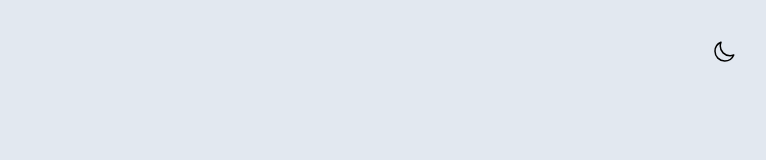
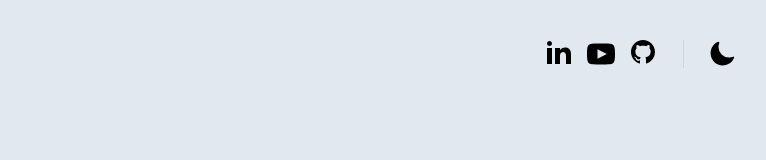
Before and after one commit to MarJose123/my-next-portfolio, a Next.js app: page / in a window 1280 px wide. Shown: the top 160 px of the page, without its empty margins (256-1022 px from the left). Built offline with nearby package versions, Linux system fonts and the light colour scheme.

Commit message:
feat: Add social media links to navigation
Add social media links to the navigation bar, including LinkedIn, Twitter, GitHub, and a dark mode toggle.

Signed-off-by: MarJose123 <18107626+MarJose123@users.noreply.github.com>

```diff
--- a/app/template.tsx
+++ b/app/template.tsx
@@ -16,30 +16,79 @@ export default function Template({children}: { children: React.ReactNode }) {
         <div className="flex w-full max-h-dvh py-10">
             <div className="flex w-full flex-col px-72">
                 <nav className='flex w-full'>
-                    <div className='flex bg-transparent ml-auto'>
+                    <div className='flex bg-transparent ml-auto gap-4'>
+                        <a
+                            href='https://www.linkedin.com/in/josie-darang'
+                            target='_blank'
+                            className='transition ease-in-out delay-150 hover:-translate-y-1 hover:scale-110'
+                        >
+                            <svg
+                                className="h-6 w-6 dark:fill-slate-300"
+                                fill="currentColor"
+                                viewBox="0 0 24 24"
+                            >
+                                <path
+                                    d="M4.98 3.5c0 1.381-1.11 2.5-2.48 2.5s-2.48-1.119-2.48-2.5c0-1.38 1.11-2.5 2.48-2.5s2.48 1.12 2.48 2.5zm.02 4.5h-5v16h5v-16zm7.982 0h-4.968v16h4.969v-8.399c0-4.67 6.029-5.052 6.029 0v8.399h4.988v-10.131c0-7.88-8.922-7.593-11.018-3.714v-2.155z"/>
+                            </svg>
+                        </a>
+                        <a
+                            href='#'
+                            target='_blank'
+                            className='transition ease-in-out delay-150 hover:-translate-y-1 hover:scale-110'
+                        >
+                            <svg
+                                className="h-7 w-7 dark:fill-slate-300"
+                                fill="currentColor"
+                                viewBox="0 0 24 24"
+                                aria-hidden="true"
+                            >
+                                <path
+                                    d="M19.615 3.184c-3.604-.246-11.631-.245-15.23 0-3.897.266-4.356 2.62-4.385 8.816.029 6.185.484 8.549 4.385 8.816 3.6.245 11.626.246 15.23 0 3.897-.266 4.356-2.62 4.385-8.816-.029-6.185-.484-8.549-4.385-8.816zm-10.615 12.816v-8l8 3.993-8 4.007z"/>
+                            </svg>
+                        </a>
+                        <a
+                            href='https://github.com/marjose123'
+                            target='_blank'
+                            className='transition ease-in-out delay-150 hover:-translate-y-1 hover:scale-110'
+                        >
+                            <svg viewBox="0 0 16 16"
+                                 className="w-6 h-6 dark:fill-slate-300"
+                                 fill="currentColor"
+                                 aria-hidden="true">
+                                <path
+                                    d="M8 0C3.58 0 0 3.58 0 8c0 3.54 2.29 6.53 5.47 7.59.4.07.55-.17.55-.38 0-.19-.01-.82-.01-1.49-2.01.37-2.53-.49-2.69-.94-.09-.23-.48-.94-.82-1.13-.28-.15-.68-.52-.01-.53.63-.01 1.08.58 1.23.82.72 1.21 1.87.87 2.33.66.07-.52.28-.87.51-1.07-1.78-.2-3.64-.89-3.64-3.95 0-.87.31-1.59.82-2.15-.08-.2-.36-1.02.08-2.12 0 0 .67-.21 2.2.82.64-.18 1.32-.27 2-.27.68 0 1.36.09 2 .27 1.53-1.04 2.2-.82 2.2-.82.44 1.1.16 1.92.08 2.12.51.56.82 1.27.82 2.15 0 3.07-1.87 3.75-3.65 3.95.29.25.54.73.54 1.48 0 1.07-.01 1.93-.01 2.2 0 .21.15.46.55.38A8.013 8.013 0 0016 8c0-4.42-3.58-8-8-8z"></path>
+                            </svg>
+                        </a>
+                        <div className='flex items-center border-l border-slate-300 ml-3 pl-6 dark:border-slate-800'>
                             <div
-                            className='block dark:hidden transition ease-in-out delay-150 hover:-translate-y-1 hover:scale-110'
+                                className='block dark:hidden transition ease-in-out delay-150 hover:-translate-y-1 hover:scale-110 cursor-pointer'
                                 onClick={() => {
                                     localStorage.theme = 'dark'
                                     setTheme('dark');
                                 }}>
-                            <svg xmlns="http://www.w3.org/2000/svg" fill="none" viewBox="0 0 24 24"
-                                 strokeWidth={1.5}
-                                 stroke="currentColor" className="w-6 h-6">
-                                <path strokeLinecap="round" strokeLinejoin="round"
-                                      d="M21.752 15.002A9.72 9.72 0 0 1 18 15.75c-5.385 0-9.75-4.365-9.75-9.75 0-1.33.266-2.597.748-3.752A9.753 9.753 0 0 0 3 11.25C3 16.635 7.365 21 12.75 21a9.753 9.753 0 0 0 9.002-5.998Z"/>
+
+                                <svg xmlns="http://www.w3.org/2000/svg" viewBox="0 0 24 24" fill="currentColor"
+                                     className="w-7 h-7 dark:stroke-slate-50">
+                                    <path fillRule="evenodd"
+                                          d="M9.528 1.718a.75.75 0 0 1 .162.819A8.97 8.97 0 0 0 9 6a9 9 0 0 0 9 9 8.97 8.97 0 0 0 3.463-.69.75.75 0 0 1 .981.98 10.503 10.503 0 0 1-9.694 6.46c-5.799 0-10.5-4.7-10.5-10.5 0-4.368 2.667-8.112 6.46-9.694a.75.75 0 0 1 .818.162Z"
+                                          clipRule="evenodd"/>
                                 </svg>
                             </div>
-                        <div className='hidden dark:block' onClick={() => {
+                            <div
+                                className='hidden dark:block transition ease-in-out delay-150 hover:-translate-y-1 hover:scale-110 cursor-pointer'
+                                onClick={() => {
                                     localStorage.theme = 'light'
                                     setTheme('light')
                                 }}>
-                            <svg xmlns="http://www.w3.org/2000/svg" fill="none" viewBox="0 0 24 24"
-                                 strokeWidth={1.5}
-                                 stroke="currentColor" className="w-6 h-6 dark:stroke-slate-50">
-                                <path strokeLinecap="round" strokeLinejoin="round"
-                                      d="M12 3v2.25m6.364.386-1.591 1.591M21 12h-2.25m-.386 6.364-1.591-1.591M12 18.75V21m-4.773-4.227-1.591 1.591M5.25 12H3m4.227-4.773L5.636 5.636M15.75 12a3.75 3.75 0 1 1-7.5 0 3.75 3.75 0 0 1 7.5 0Z"/>
+
+                                <svg xmlns="http://www.w3.org/2000/svg" viewBox="0 0 24 24" fill="currentColor"
+                                     className="w-7 h-7 dark:stroke-slate-50  dark:fill-slate-300">
+                                    <path
+                                        d="M12 2.25a.75.75 0 0 1 .75.75v2.25a.75.75 0 0 1-1.5 0V3a.75.75 0 0 1 .75-.75ZM7.5 12a4.5 4.5 0 1 1 9 0 4.5 4.5 0 0 1-9 0ZM18.894 6.166a.75.75 0 0 0-1.06-1.06l-1.591 1.59a.75.75 0 1 0 1.06 1.061l1.591-1.59ZM21.75 12a.75.75 0 0 1-.75.75h-2.25a.75.75 0 0 1 0-1.5H21a.75.75 0 0 1 .75.75ZM17.834 18.894a.75.75 0 0 0 1.06-1.06l-1.59-1.591a.75.75 0 1 0-1.061 1.06l1.59 1.591ZM12 18a.75.75 0 0 1 .75.75V21a.75.75 0 0 1-1.5 0v-2.25A.75.75 0 0 1 12 18ZM7.758 17.303a.75.75 0 0 0-1.061-1.06l-1.591 1.59a.75.75 0 0 0 1.06 1.061l1.591-1.59ZM6 12a.75.75 0 0 1-.75.75H3a.75.75 0 0 1 0-1.5h2.25A.75.75 0 0 1 6 12ZM6.697 7.757a.75.75 0 0 0 1.06-1.06l-1.59-1.591a.75.75 0 0 0-1.061 1.06l1.59 1.591Z"/>
                                 </svg>
+
+
+                            </div>
                         </div>
                     </div>
                 </nav>
```
Lines whose indentation alone changed are shown as unchanged.
